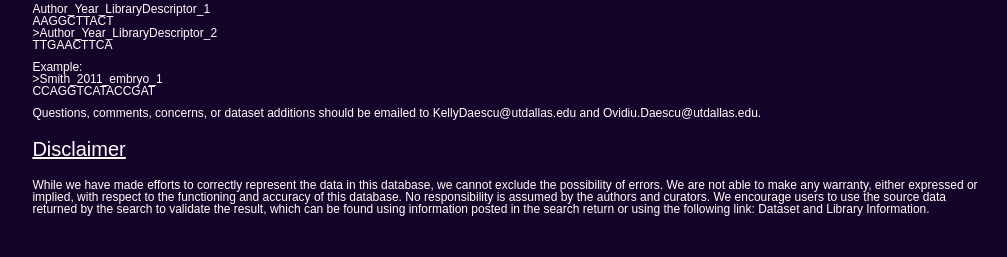
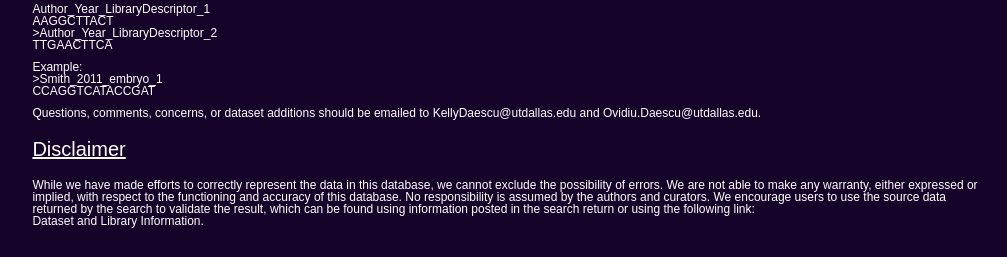
Before and after one commit to myociss/psirbase-utdallas, a Django app: page /resource/ in a window 1280 px wide. Shown: the part 1150-1407 px from the top of the page, without its empty margins (134-1141 px from the left). Run offline with Django 3.2, Linux system fonts and the light colour scheme; tables that the repository leaves empty hold one stand-in row (Sample ...); some libraries are stand-ins or nearby versions.

Commit message:
added information documents table

```diff
--- a/resource/admin.py
+++ b/resource/admin.py
@@ -7,7 +7,7 @@ from django.urls import path
 from django.contrib.admin import AdminSite
 from io import TextIOWrapper
 
-from .models import Species, DataSet, Sequence
+from .models import Species, DataSet, Sequence, InformationDoc
 
 class DataSetAdmin(admin.ModelAdmin):
     model = DataSet
@@ -16,9 +16,13 @@ class SpeciesAdmin(admin.ModelAdmin):
     model = Species
     delete_confirmation_template = 'admin/resource/species/species_delete_confirmation.html'
 
+class InformationDocAdmin(admin.ModelAdmin):
+    model = InformationDoc
+
 class PsiRnaAdminSite(AdminSite):
     site_header = 'RNA Database Admin'
 
 psirna_admin_site = PsiRnaAdminSite(name='admin')
 psirna_admin_site.register(Species, SpeciesAdmin)
 psirna_admin_site.register(DataSet, DataSetAdmin)
+psirna_admin_site.register(InformationDoc, InformationDocAdmin)
--- a/resource/models.py
+++ b/resource/models.py
@@ -52,3 +52,9 @@ class DataSet(models.Model):
 	siRNA_data = models.FileField(upload_to='data_sets/', blank=True)
 	ncRNA_data = models.FileField(upload_to='data_sets/', blank=True)
 	genome_data = models.FileField(upload_to='data_sets/', blank=True)
+
+class InformationDoc(models.Model):
+	def __str__(self):
+   		return self.document.url
+
+	document = models.FileField(upload_to='infodocs/', blank=False, null=False)
--- a/resource/static/resource/css/index.css
+++ b/resource/static/resource/css/index.css
@@ -251,6 +251,16 @@ h2 {
     color: chartreuse;
 }
 
+.disclaimer a {
+    font-size: 12px;
+    text-decoration: none;
+    color: white;
+}
+
+.disclaimer a:hover {
+    color: chartreuse;
+}
+
 /*.background p {
     color: white;
     font-size: 12px;
--- a/resource/templates/resource/index.html
+++ b/resource/templates/resource/index.html
@@ -106,7 +106,11 @@
     No responsibility is assumed by the authors and curators. We encourage users to use the
     source data returned by the search to validate the result, which can be found using
     information posted in the search return or using the following link:
-    Dataset and Library Information.</p>
+    <br/>
+    {% if info_doc %}
+        <a href="{{ info_doc.document.url }}">Dataset and Library Information.</a><br/>
+    {% endif %}
+    </p>
 </div>
 
 {% endblock %}
--- a/resource/views.py
+++ b/resource/views.py
@@ -1,12 +1,16 @@
 from django.shortcuts import render, redirect
 from django.http import HttpResponse
 from django.contrib import messages
-from .models import Species, Sequence
+from .models import Species, Sequence, InformationDoc
 from .tables import SequenceTable
 
 def index(request):
     available_species = Species.objects.filter(available=True)
-    context = {'species_list': available_species}
+    if InformationDoc.objects.exists():
+        doc = InformationDoc.objects.latest('id')
+    else:
+        doc = None
+    context = {'species_list': available_species, 'info_doc': doc}
     return render(request, 'resource/index.html', context)
 
 
```
Also changed, not shown: resource/migrations/0002_informationdoc.py (added).
